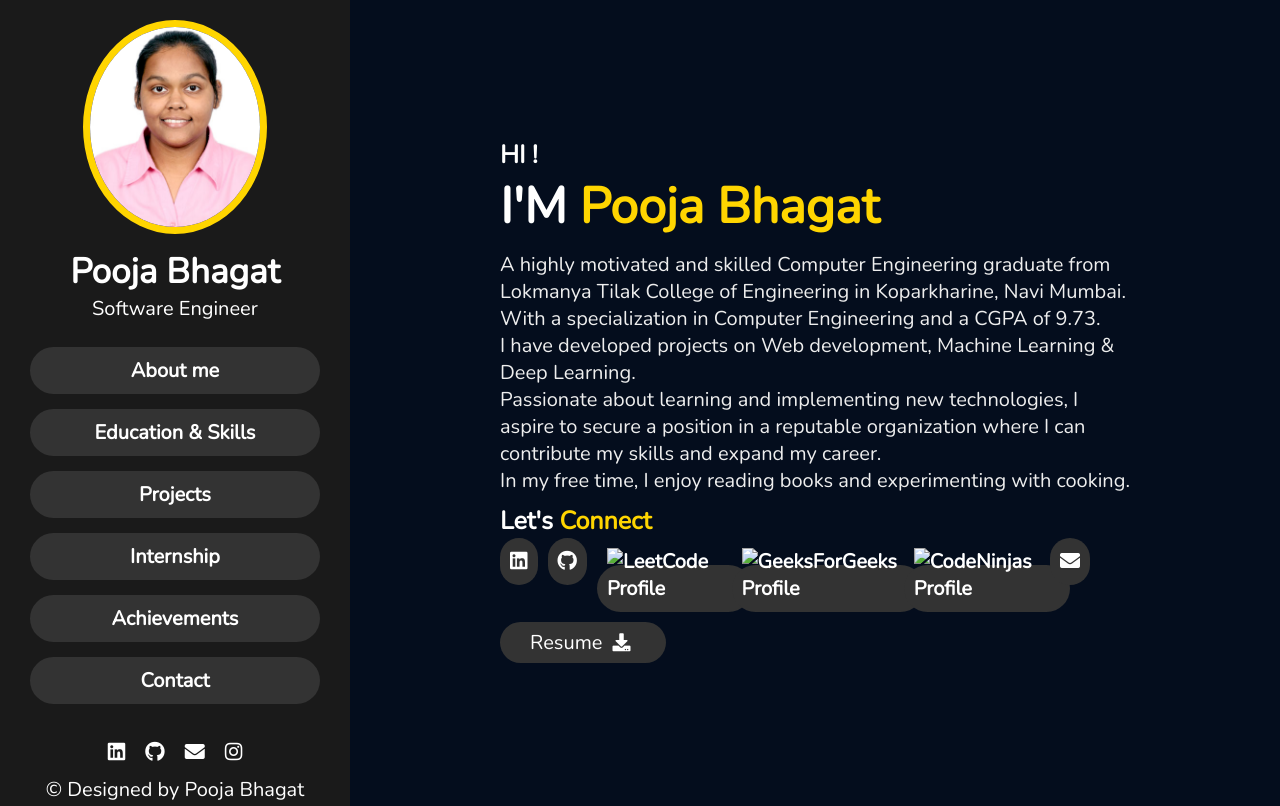
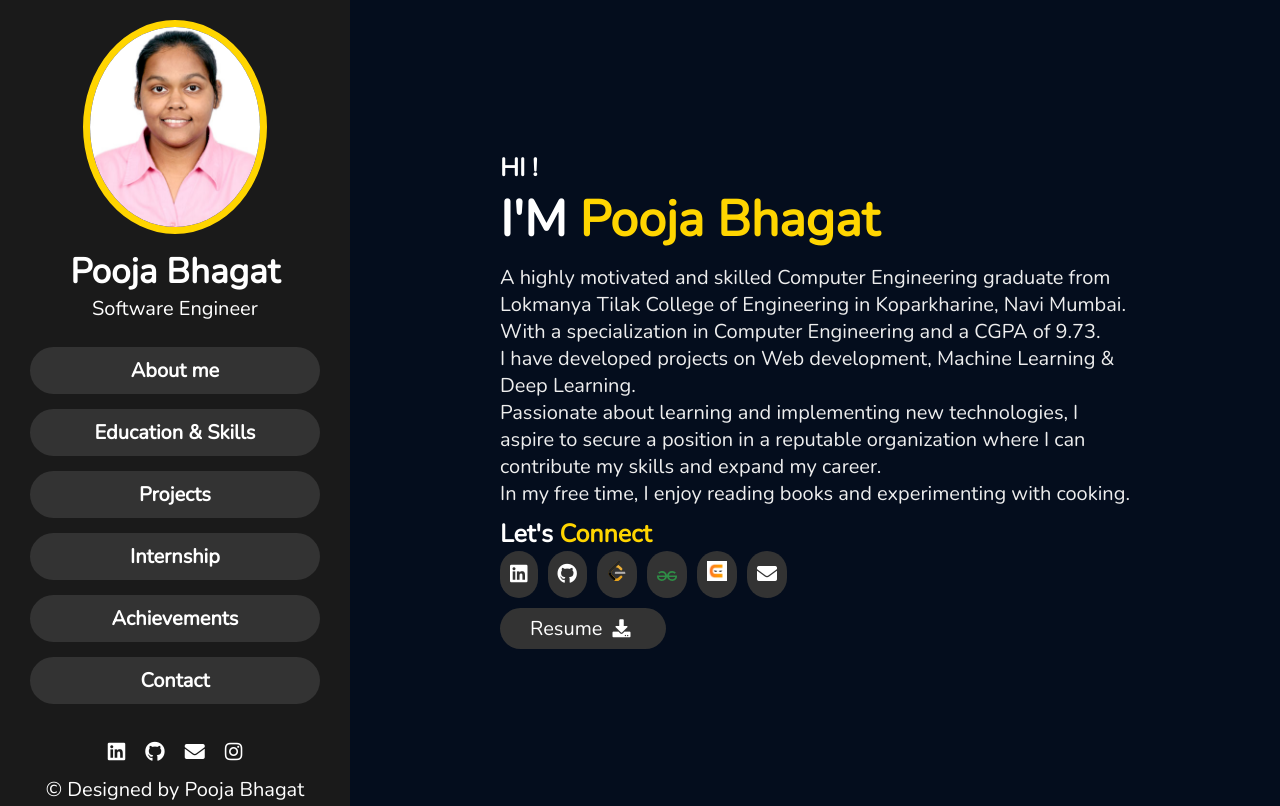
Before and after one commit to 581-pooja/Pooja-Bhagat, a plain HTML site: page index.html in a window 1280 px wide. Shown: the top 806 px of the page. Drawn offline with nearby package versions, Linux system fonts and the light colour scheme; the site is published under a folder, as on GitHub Pages, so addresses that start at the root find nothing.

Commit message:
Changes added in index.html

```diff
--- a/index.html
+++ b/index.html
@@ -84,11 +84,11 @@
 
             <li><a href="https://github.com/581-pooja" target="_blank"><i class="fab fa-github"></i></a></li>
 
-            <li><a href="https://leetcode.com/Pooja_Bhagat/" target="_blank"><img src="/images/leetcode.svg" alt="LeetCode Profile"/></a></li>
+            <li><a href="https://leetcode.com/Pooja_Bhagat/" target="_blank"><img src="images/leetcode.svg" alt="LeetCode Profile"/></a></li>
 
-            <li><a href="https://auth.geeksforgeeks.org/user/poojabhagat5801/practice" target="_blank"><img src="/images/gfg.svg" alt="GeeksForGeeks Profile" /></a></li>
+            <li><a href="https://auth.geeksforgeeks.org/user/poojabhagat5801/practice" target="_blank"><img src="images/gfg.svg" alt="GeeksForGeeks Profile" /></a></li>
 
-            <li><a href="https://www.codingninjas.com/studio/profile/Pooja" target="_blank"><img src="/images/codeNinjas.jpeg" alt="CodeNinjas Profile" /></a></li>
+            <li><a href="https://www.codingninjas.com/studio/profile/Pooja" target="_blank"><img src="images/codeNinjas.jpeg" alt="CodeNinjas Profile" /></a></li>
 
             <li><a href="mailto:Poojabhagat5801@gmail.com" target="_blank"><i class="fas fa-envelope"></i></a></li>
 
@@ -400,16 +400,16 @@
                         <li><a href="https://github.com/581-pooja" target="_blank"><i class="fab fa-github"></i>GitHub</a></li>
                         <br>
 
-                        <li><a href="https://leetcode.com/Pooja_Bhagat/" target="_blank"><img src="/images/leetcode.svg" alt="LeetCode Profile"/>LeetCode</a></li>
+                        <li><a href="https://leetcode.com/Pooja_Bhagat/" target="_blank"><img src="images/leetcode.svg" alt="LeetCode Profile"/>LeetCode</a></li>
                         <br>
 
-                        <li><a href="https://auth.geeksforgeeks.org/user/poojabhagat5801/practice" target="_blank"><img src="/images/gfg.svg" alt="GeeksForGeeks Profile" />GeeksForGeeks</a></li>
+                        <li><a href="https://auth.geeksforgeeks.org/user/poojabhagat5801/practice" target="_blank"><img src="images/gfg.svg" alt="GeeksForGeeks Profile" />GeeksForGeeks</a></li>
                         <br>
 
-                        <li><a href="https://www.codingninjas.com/studio/profile/Pooja" target="_blank"><img src="/images/codeNinjas.jpeg" alt="CodeNinjas Profile" />CodeStudio</a></li>
+                        <li><a href="https://www.codingninjas.com/studio/profile/Pooja" target="_blank"><img src="images/codeNinjas.jpeg" alt="CodeNinjas Profile" />CodeStudio</a></li>
                         <br>
 
-                        <li><a href="https://www.codechef.com/users/pooja581" target="_blank"><img src="/images/codechef.jpg" alt="CodeChef Profile" />CodeChef</a></li>
+                        <li><a href="https://www.codechef.com/users/pooja581" target="_blank"><img src="images/codechef.jpg" alt="CodeChef Profile" />CodeChef</a></li>
 
 
                     </ul>
```
